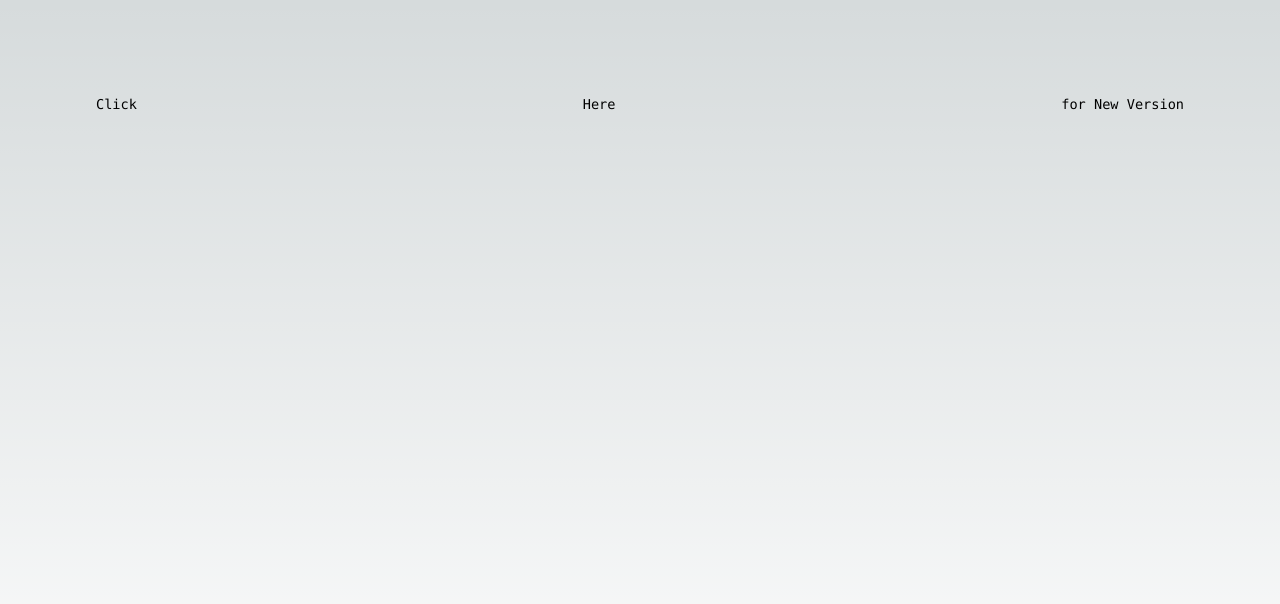
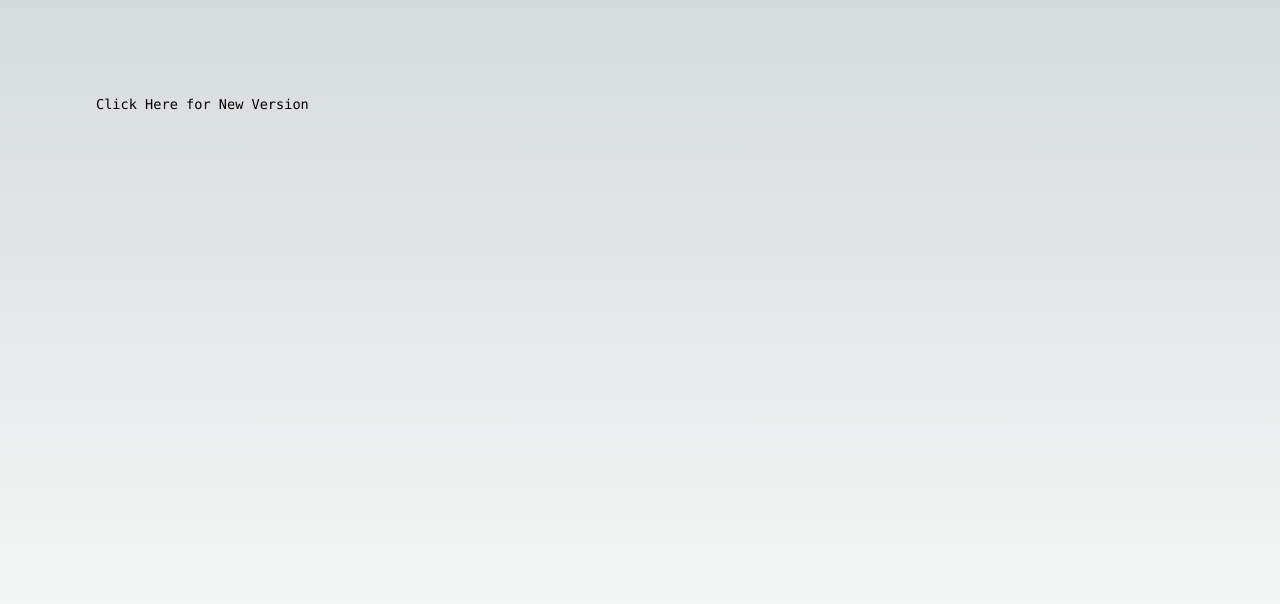
Before and after one commit to yshima42/42feedback-migration, a Next.js app: page / in a window 1280 px wide. Shown: the top 604 px of the page. Built offline with nearby package versions, Linux system fonts and the light colour scheme.

Commit message:
migration

```diff
--- a/src/pages/index.tsx
+++ b/src/pages/index.tsx
@@ -23,9 +23,9 @@ export default function Home() {
       </Head>
       <main className={styles.main}>
         <div className={styles.description}>
-          Click
-          <Link href={"https://42feedback.vercel.app/"}>Here</Link>
-          for New Version
+          <Link href={"https://42feedback.vercel.app/"}>
+            Click Here for New Version
+          </Link>
         </div>
       </main>
     </>
```
